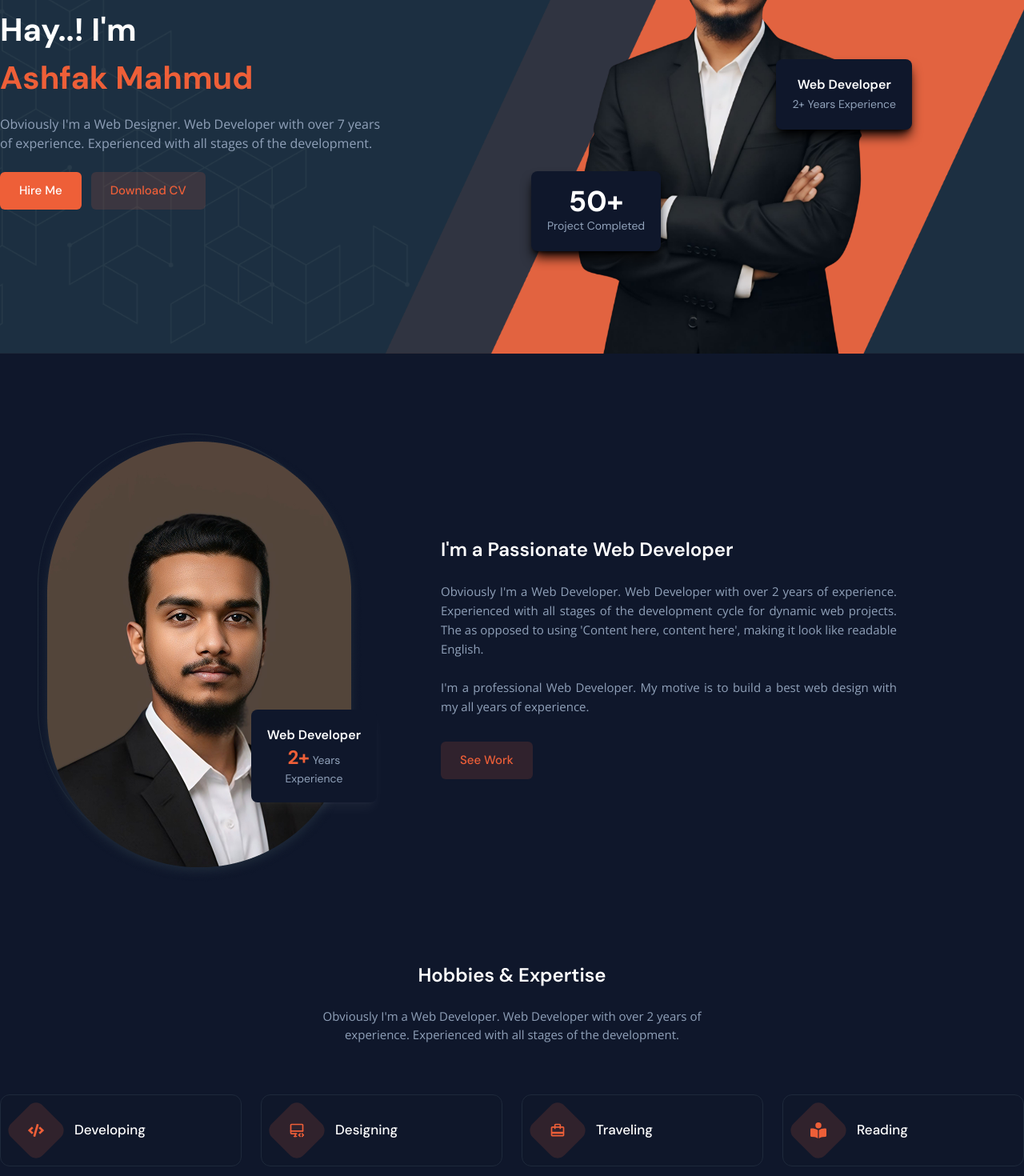
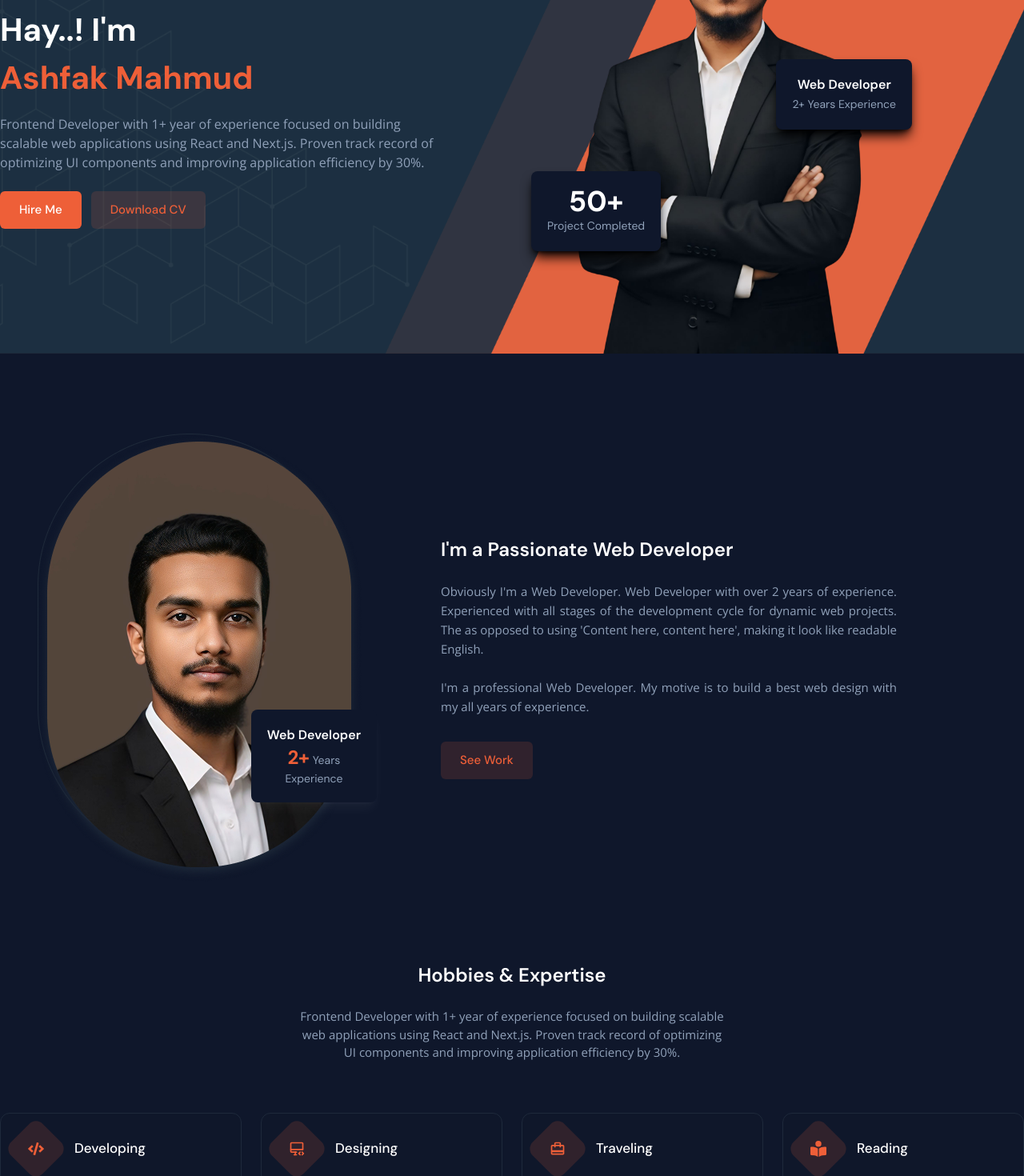
Before and after one commit to ashfakmahmuddev/ashfak_portfolio, a React (Vite) app: page / in a window 1280 px wide. Shown: the part 280-1750 px from the top of the page at 80% size. Built offline with nearby package versions, Linux system fonts and the light colour scheme.

Commit message:
Update About and Banner components to enhance professional descriptions and improve styling

```diff
--- a/src/components/layouts/About.jsx
+++ b/src/components/layouts/About.jsx
@@ -50,9 +50,11 @@ const About = () => {
             <h3 className="text-white text-2xl font-semibold pb-6">
               Hobbies & Expertise
             </h3>
-            <p className="text-[#90A1B9] text-[15px] font-openSans w-120 mx-auto">
-              Obviously I'm a Web Developer. Web Developer with over 2 years of
-              experience. Experienced with all stages of the development.
+            <p className="text-[#90A1B9] text-[15px] font-openSans w-134 mx-auto">
+              Frontend Developer with 1+ year of experience focused on building
+              scalable web applications using React and Next.js. Proven track
+              record of optimizing UI components and improving application
+              efficiency by 30%.
             </p>
           </div>
           <div className="grid lg:grid-cols-4 md:grid-cols-3 sm:grid-cols-2 grid-cols-1 gap-6">
--- a/src/components/layouts/Banner.jsx
+++ b/src/components/layouts/Banner.jsx
@@ -15,9 +15,11 @@ const Banner = () => {
               <h4 className="text-white">Hay..! I'm</h4>
               <h1 className="text-primary">Ashfak Mahmud</h1>
             </div>
-            <p className="w-120 text-[#90A1B9] text-base font-openSans pt-4">
-              Obviously I'm a Web Designer. Web Developer with over 7 years of
-              experience. Experienced with all stages of the development.
+            <p className="w-136 text-[#90A1B9] text-base font-openSans pt-4">
+              Frontend Developer with 1+ year of experience focused on building
+              scalable web applications using React and Next.js. Proven track
+              record of optimizing UI components and improving application
+              efficiency by 30%.
             </p>
             <div className="flex items-center gap-x-3 pt-6">
               <Link
```
